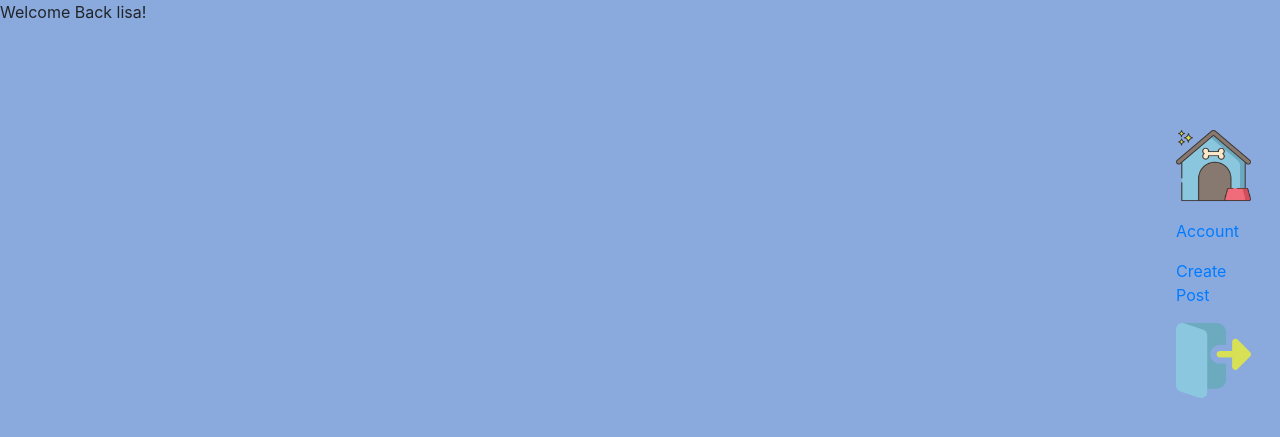
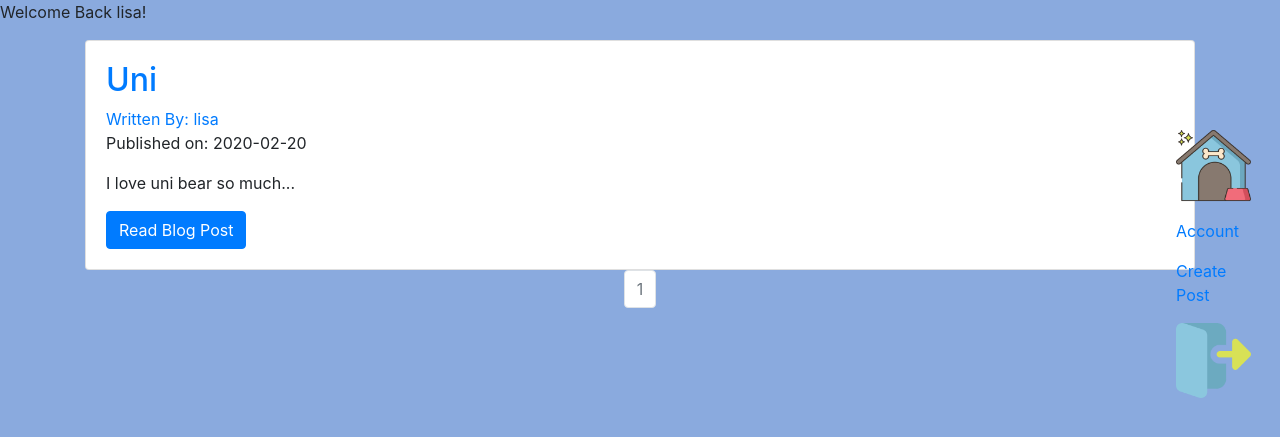
Before and after one commit to l-wong/dawg_blawg, a Flask app: page / in a window 1280 px wide. Shown: the top 437 px of the page. Run offline with Flask 2, Linux system fonts and the light colour scheme; a user stored in the database is signed in; data comes from the database, SQL or seed files in the repository; both versions use the stored data as it was after the commit; some libraries are stand-ins or nearby versions.

Commit message:
blog post functionality done

```diff
--- a/dawgblawg/blog_posts/forms.py
+++ b/dawgblawg/blog_posts/forms.py
@@ -8,4 +8,4 @@ class BlogPostForm(FlaskForm):
     # we'll grab the date automatically from the Model later
     title = StringField('Title', validators=[DataRequired()])
     text = TextAreaField('Text', validators=[DataRequired()])
-    submit = SubmitField('BlogPost')
+    submit = SubmitField('Publish')
--- a/dawgblawg/templates/account.html
+++ b/dawgblawg/templates/account.html
@@ -9,7 +9,7 @@
   </div>
 
   <div class="container">
-    <form method="POST">
+    <form method="POST" action="" enctype="multipart/form-data">
       {{form.hidden_tag()}}
       {{form.username.label}}{{form.username}}
       {{form.email.label}}{{form.email}}
--- a/dawgblawg/templates/base.html
+++ b/dawgblawg/templates/base.html
@@ -35,7 +35,7 @@
     </li>
       {% if current_user.is_authenticated %}
       <li class='nav-link hvr-wobble-horizontal'><a href="{{ url_for('users.account') }}">Account</a></li>
-      <li class='nav-link hvr-wobble-horizontal'><a href="#">Create Post</a></li>
+      <li class='nav-link hvr-wobble-horizontal'><a href="{{ url_for('blog_posts.create_post')}}">Create Post</a></li>
       <li class="nav-link hvr-wobble-horizontal"><a title="Logout" href="{{ url_for('users.logout') }}"><img class="nav-icon" src="../static/logout-icon.png"></a></li>
       {% else %}
       <li class="nav-link hvr-wobble-horizontal"><a title="Login" href="{{ url_for('users.login') }}"><img class="nav-icon" src="../static/login-icon.png"></a></li>
--- a/dawgblawg/templates/home.html
+++ b/dawgblawg/templates/home.html
@@ -6,6 +6,35 @@
   <div>
     {% if current_user.is_authenticated %}
       <p>Welcome Back {{current_user.username}}!</p>
+
+
+    <div class="container">
+     {# Go through each blog post #}
+     {% for post in blog_posts.items %}
+     <div class="card" >
+       <div class="card-body">
+         <h2><a class="card-title" href="  {{ url_for('blog_posts.blog_post', blog_post_id=post.id) }}">{{ post.title }}</a></h2>
+         <a href="{{ url_for('users.user_posts', username=post.author.username) }}">Written By: {{ post.author.username }}</a>
+         <p>Published on: {{ post.date.strftime('%Y-%m-%d') }}</p>
+         <p class="card-text">{{ post.text[:100] }}...</p>
+         <a href="{{ url_for('blog_posts.blog_post', blog_post_id=post.id) }}" class="btn btn-primary">Read Blog Post</a>
+       </div>
+     </div>
+    {% endfor %}
+
+    <nav aria-label="Page navigation">
+     <ul class="pagination justify-content-center">
+       {% for page_num in blog_posts.iter_pages(left_edge=1, right_edge=1, left_current=1, right_current=2) %}
+          {% if blog_posts.page == page_num %}
+          <li class="page-item disabled">
+            <a class="page-link" href="{{ url_for('core.index', page=page_num) }}">{{ page_num }}</a>
+          </li>
+          {% else %}
+            <li class="page-item"><a class="page-link" href="{{ url_for('core.index', page=page_num) }}">{{ page_num }}</a></li>
+          {% endif %}
+      {% endfor %}
+    </nav>
+
     {% else %}
     <div class="home-intro">
       <h1>Dawg Blawg.</h1>
```
Also changed, not shown: dawgblawg/templates/blog_post.html (added, +41 -0 lines), dawgblawg/templates/create_post.html (added, +25 -0 lines), dawgblawg/data.sqlite, dawgblawg/static/profile_pics/lisa.PNG (added).
